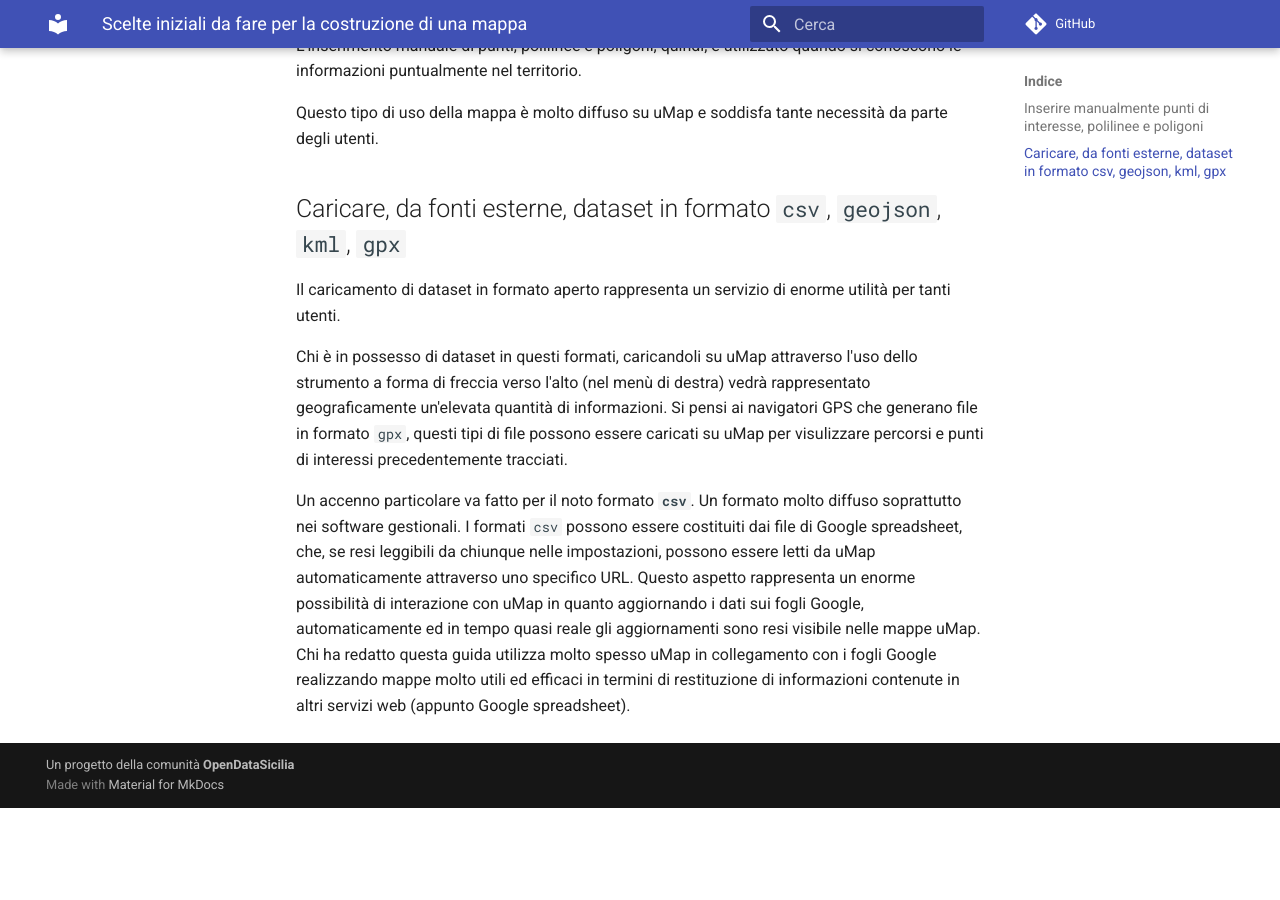
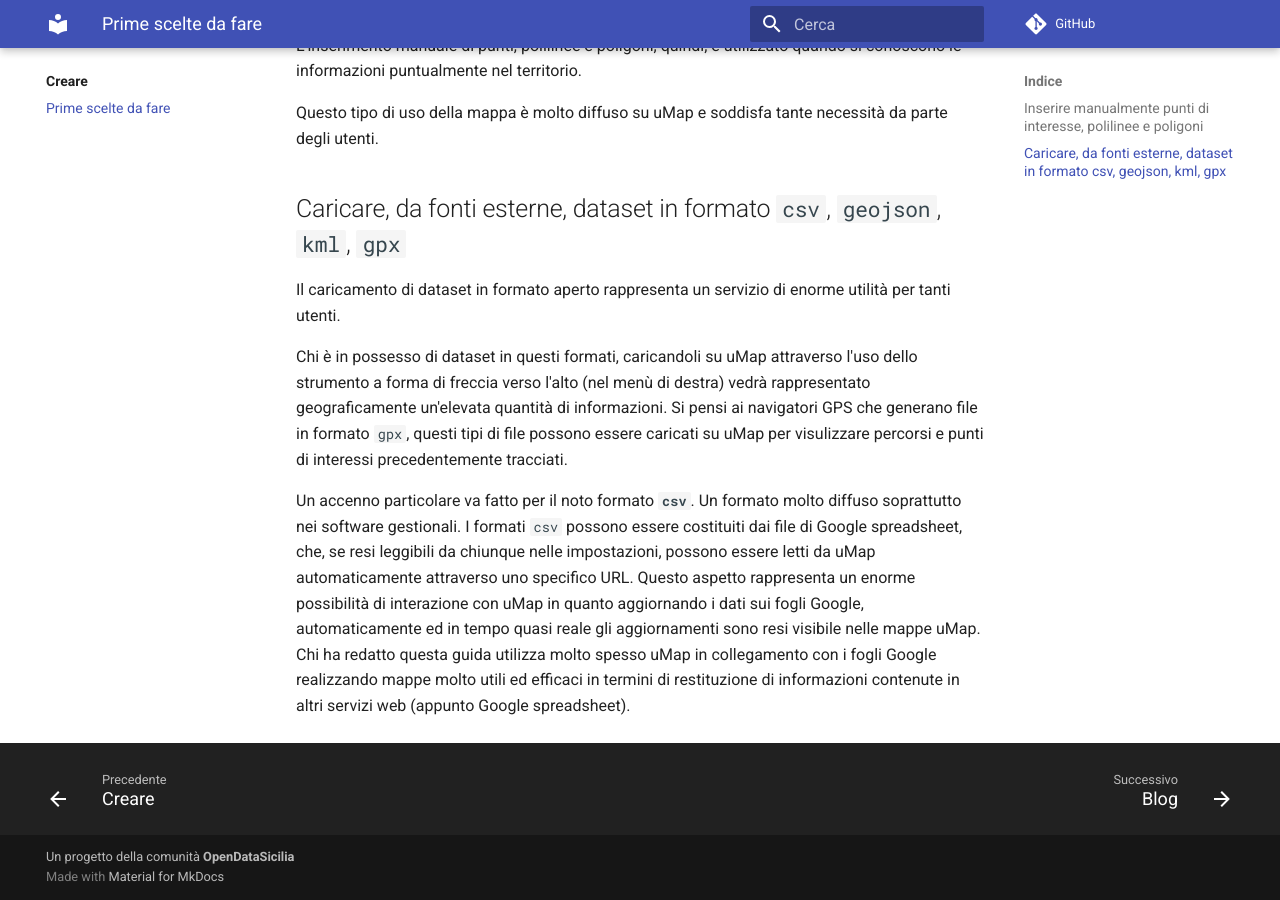
Before and after one commit to opendatasicilia/guida-umap, an MkDocs documentation site: the page built from docs/creare/index-scelte.md, in a window 1280 px wide and 900 px high, scrolled down 1047 px. Built offline with MkDocs 1.6.1 and Material for MkDocs 9.7.7, drawn with Linux system fonts in a browser that asks for light colours; comment, search, counter and statistics services are not loaded; before the commit the page ends 1855 px from its top, so only the background shows below that.

Commit message:
Update mkdocs.yml

```diff
--- a/mkdocs.yml
+++ b/mkdocs.yml
@@ -40,6 +40,7 @@
     - Segna come mappa speciale: consultare/mappa-speciale.md
   - Creare:
     - Creare: creare/index.md
+    - Prime scelte da fare: creare/index-scelte.md
   - Blog: blog/index.md
   - Informazioni:
     - Informazioni: informazioni/index.md
```
